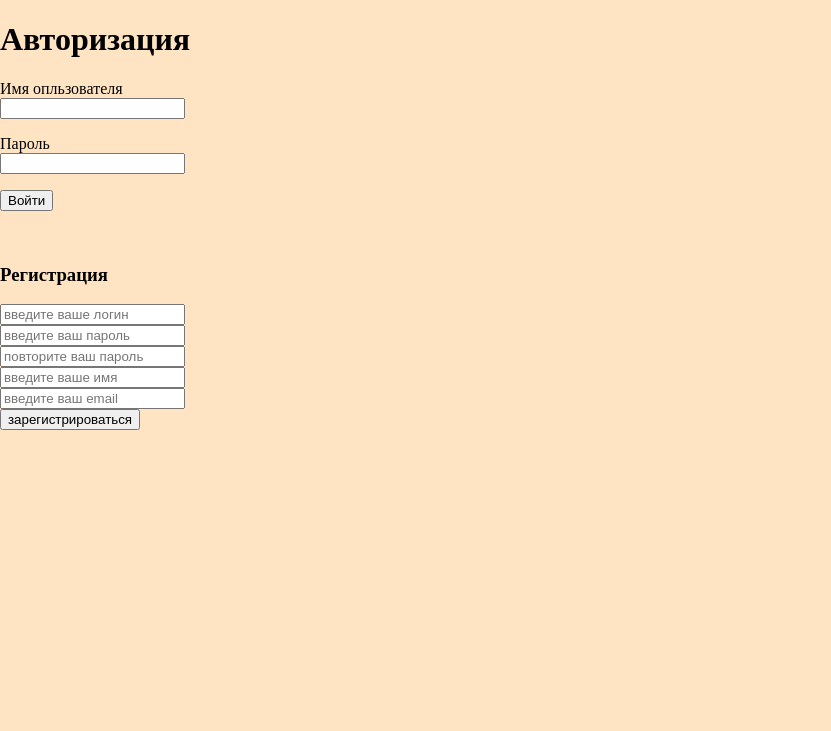
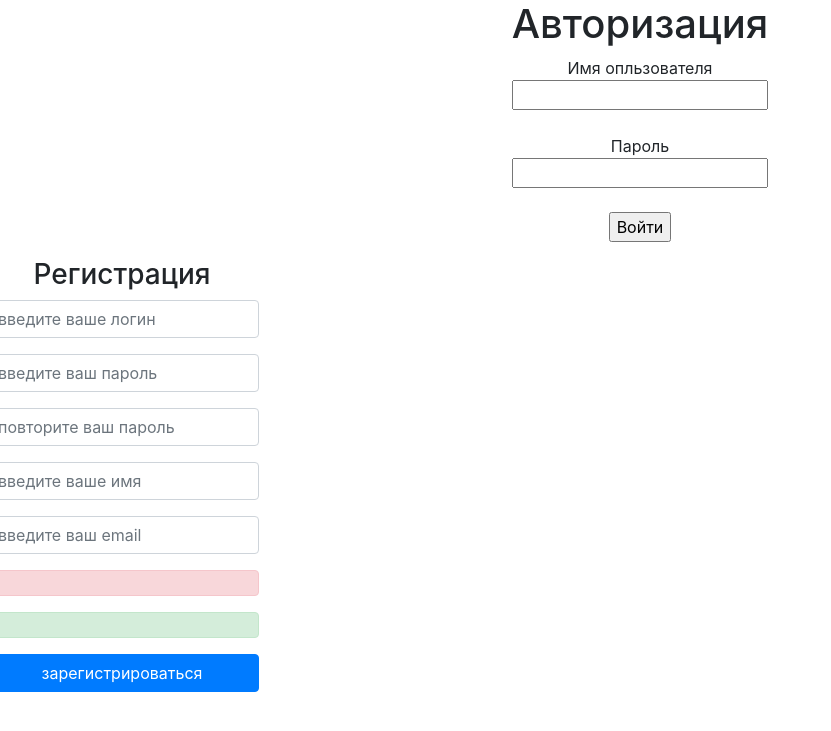
Before and after one commit to elcincosgundag/-, a PHP site: page / in a window 1280 px wide. Shown: the top 731 px of the page, without its empty margins (0-831 px from the left). Run offline with PHP 8.4, Linux system fonts and the light colour scheme; some libraries are stand-ins or nearby versions.

Commit message:
Update header.php

```diff
--- a/main/view/header.php
+++ b/main/view/header.php
@@ -4,6 +4,8 @@
 <title> Тестовое задание </title>
 <link href="./other/css/style.css" media="screen" rel="stylesheet">
 <link href='http://fonts.googleapis.com/css?family=Open+Sans:300italic,400italic,600italic,700italic,800italic,400,300,600,700,800'rel='stylesheet' type='text/css'>
-	</head>
+<link href="/other/css/bootstrap.min.css" media="screen" rel="stylesheet">
+<link href="/other/css/bootstrap-theme.min.css" media="screen" rel="stylesheet">
+</head>
 
    <body>
```
